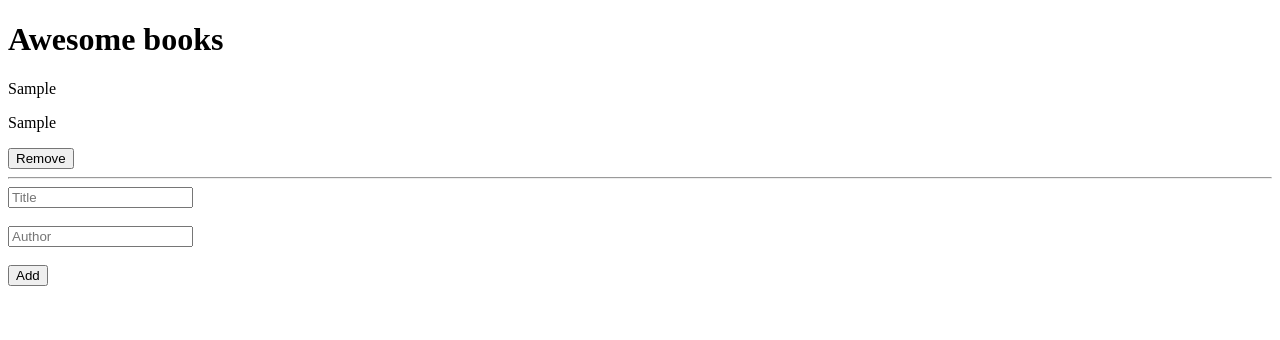
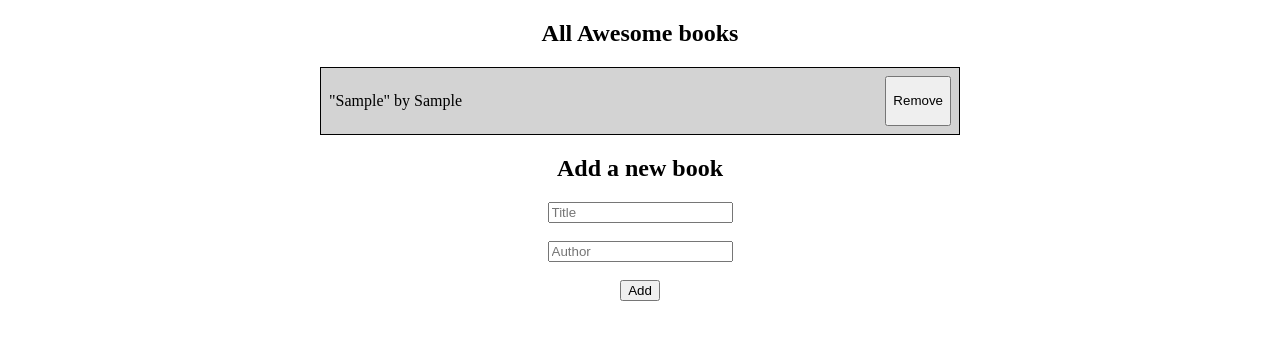
Before and after one commit to mavericks-db/awesome-books, a website: page index.html in a window 1280 px wide. Both pictures are taken after typing "Sample", "Sample" into the empty fields and a click on the button "Add". Drawn offline with Linux system fonts and the light colour scheme.

Commit message:
Refactor to use JavaScript classes

```diff
--- a/index.html
+++ b/index.html
@@ -11,11 +11,14 @@
 </head>
 
 <body>
-  <h1>Awesome books</h1>
+  <section class="bookList">
+    <h1>All Awesome books</h1>
     <div class="collection">
+    </div>
+  </section>
 
-  </div>
-
+  <section class="addBook">
+    <h2>Add a new book</h2>
     <label for="title"></label>
     <input type="text" id="title" name="title" placeholder="Title">
     <br>
@@ -25,6 +28,7 @@
     <br>
     <br>
     <button type="button" id="addBtn">Add</button>
+  </section>
 </body>
 
 </html>
--- a/script.js
+++ b/script.js
@@ -5,30 +5,33 @@ const collection = document.querySelector('.collection');
 
 let books = [];
 
-function BookObject(title, author, id) {
-  this.bookTitle = title;
-  this.bookAuthor = author;
-  this.bookId = id;
+class BookObj {
+  constructor(title, author, id) {
+    this.bookTitle = title;
+    this.bookAuthor = author;
+    this.bookId = id;
+  }
 }
 let i = 0;
 
 function displayFromArray() {
-  const retrivedData = localStorage.getItem('storedBooks');
-  const recoverdBooks = JSON.parse(retrivedData);
+  const retrievedData = localStorage.getItem('storedBooks');
+  const recoveredBooks = JSON.parse(retrievedData);
   collection.innerHTML = '';
-  if (recoverdBooks !== null) {
-    books = recoverdBooks;
+  if (recoveredBooks !== null) {
+    books = recoveredBooks;
   }
   for (let j = 0; j < books.length; j += 1) {
     books[j].bookId = j;
     const div = document.createElement('div');
-    div.innerHTML = `<p>${books[j].bookTitle}</p>
-    <p>${books[j].bookAuthor}</p>`;
+    div.classList.add("flexContainer");
+    const infoDiv = document.createElement('p');
+    infoDiv.textContent = `"${books[j].bookTitle}" by ${books[j].bookAuthor}`;
+
     const remBtn = document.createElement('button');
     remBtn.textContent = 'Remove';
     remBtn.setAttribute('onclick', `removeBook(${j})`);
-    const line = document.createElement('hr');
-    div.append(remBtn, line);
+    div.append(infoDiv, remBtn);
     collection.appendChild(div);
   }
 }
@@ -52,7 +55,7 @@ addBtn.addEventListener('click', () => {
   if (title.value === '' || author.value === '') {
     alert('Empty Input!');
   } else {
-    const book = new BookObject(title.value, author.value, i);
+    const book = new BookObj(title.value, author.value, i);
     books.push(book);
     clearInputs();
     localStorage.setItem('storedBooks', JSON.stringify(books));
--- a/style.css
+++ b/style.css
@@ -1,3 +1,29 @@
 * {
   box-sizing: border-box;
 }
+
+html {
+  scroll-behavior: smooth;
+}
+
+body {
+  margin: 0;
+  padding: 0;
+  text-align: center;
+}
+
+.collection {
+  border: 1px solid black;
+  margin: 0 auto;
+  width: 50%;
+}
+
+.flexContainer {
+  display: flex;
+  flex-direction: row;
+  justify-content: space-between;
+  width: 100%;
+  margin: 0 auto;
+  background-color: lightgrey;
+  padding: 0.5rem;
+}
```
Lines whose indentation alone changed are shown as unchanged.
